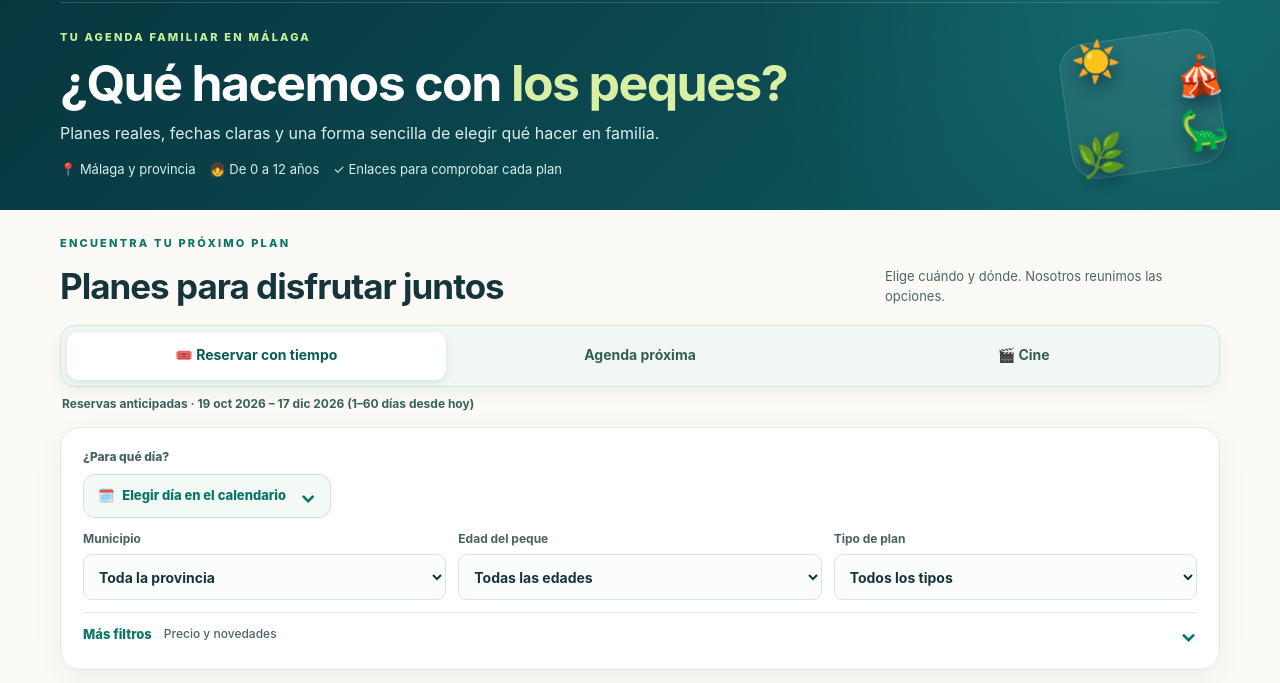
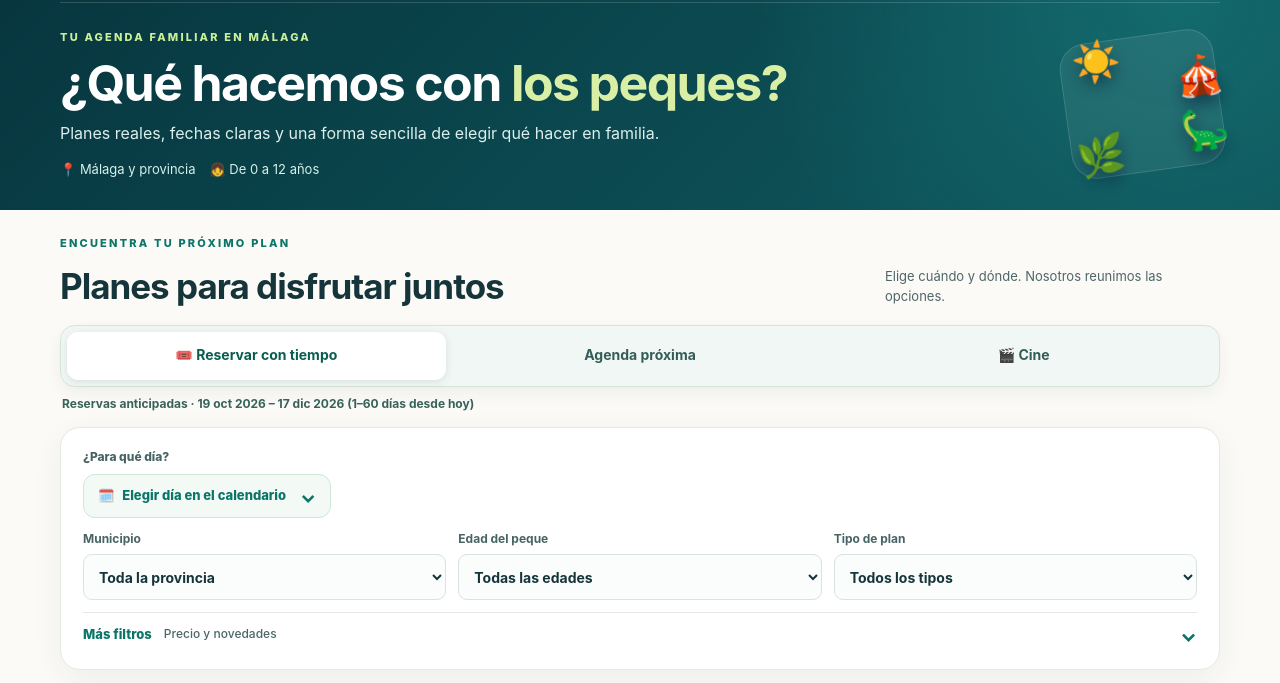
Before and after one commit to Juanan88/hoy-toca-plan, a plain HTML site: page index.html in a window 1280 px wide. Shown: the part 86-769 px from the top of the page. Drawn offline with Linux system fonts and the light colour scheme.

Commit message:
Simplificar la cabecera de Hoy Toca Plan

```diff
--- a/index.html
+++ b/index.html
@@ -24,7 +24,7 @@
         <p class="eyebrow">TU AGENDA FAMILIAR EN MÁLAGA</p>
         <h1>¿Qué hacemos con <em>los peques?</em></h1>
         <p class="subhead">Planes reales, fechas claras y una forma sencilla de elegir qué hacer en familia.</p>
-        <div class="hero-metas"><span>📍 Málaga y provincia</span><span>👧 De 0 a 12 años</span><span>✓ Enlaces para comprobar cada plan</span></div>
+        <div class="hero-metas"><span>📍 Málaga y provincia</span><span>👧 De 0 a 12 años</span></div>
       </div>
       <div class="hero-art" aria-hidden="true"><span>☀️</span><span>🎪</span><span>🌿</span><span>🦕</span></div>
     </div>
```
